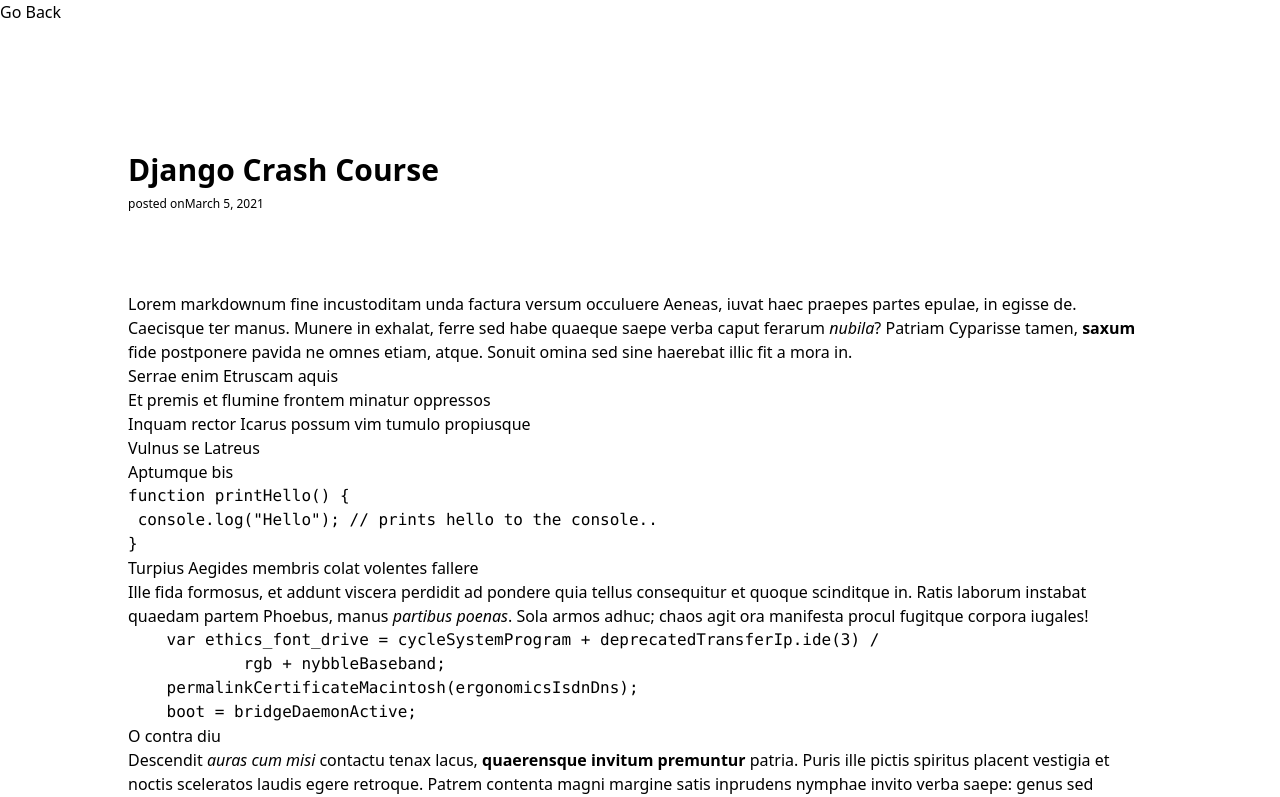
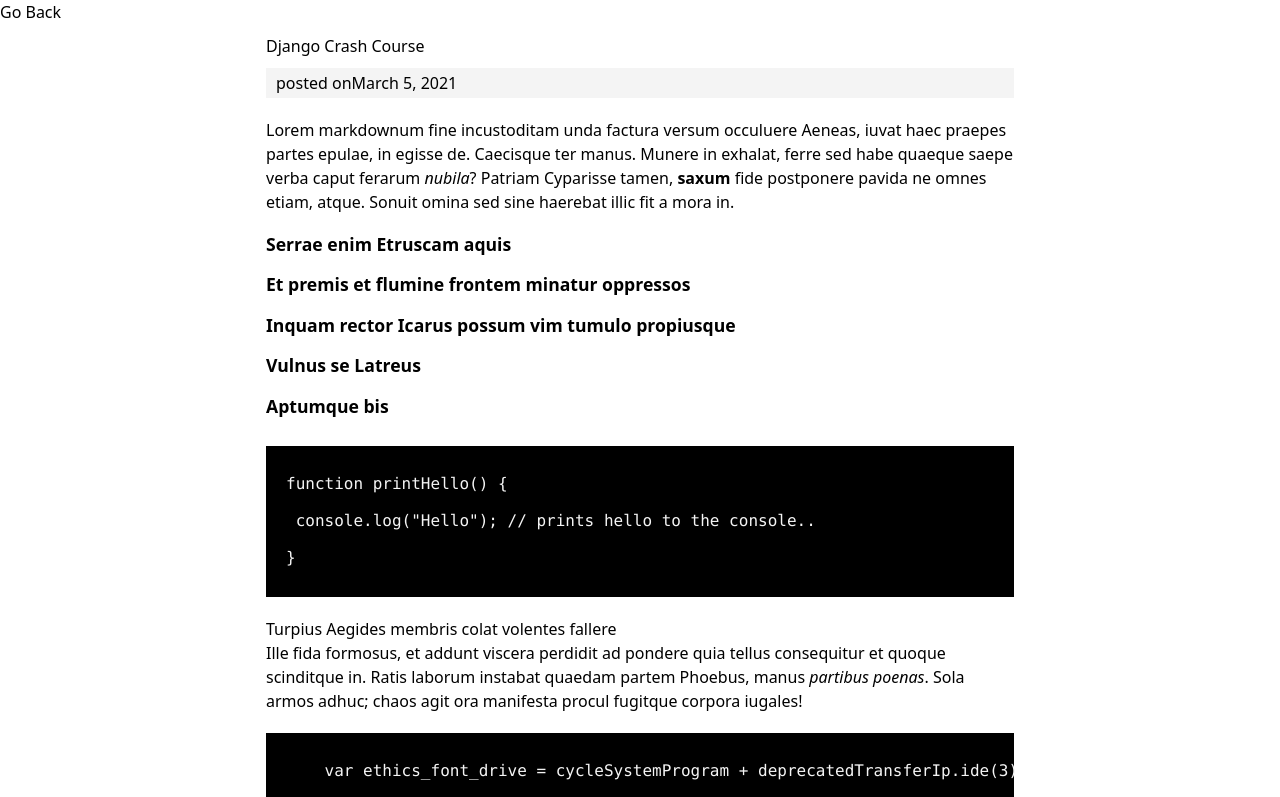
Before and after one commit to priyasarpate/blog-site, a Next.js app: page /blog/django-crash-course in a window 1280 px wide. Shown: the top 797 px of the page. Built offline with nearby package versions, Linux system fonts and the light colour scheme.

Commit message:
completed basic layout

```diff
--- a/components/HomePage/IntroPage.jsx
+++ b/components/HomePage/IntroPage.jsx
@@ -15,14 +15,14 @@ function About() {
         {/* Cards */}
         <div class="w-full mx-auto rounded-lg bg-white p-5 mt-24">
           <div class="w-full flex mb-4 items-center">
-            <div class="overflow-hidden rounded-full w-16 h-16 bg-gray-50 border-4 border-light-blue">
+            <div class="flex justify-center items-center overflow-hidden rounded-full w-20 h-20 bg-gray-50 border-4 border-light-blue">
               <Image src={profile} alt="" width={150} height={150} />
             </div>
             <div class="flex-grow pl-3 m-4 gap-3">
               <h6 class="font-bold text-4xl text-gray-600 text-dark-blue">
                 Gunpriya✨
               </h6>
-              <div class="text-lg p-2 text-dark-blue text-opacity-50 ">
+              <div class="text-lg p-2 text-dark-blue text-opacity-50">
                 Front-end developer
                 <div class="flex gap-1">
                   <FiGithub class="h-4 w-4 hover:text-dark-blue cursor-pointer" />
@@ -40,15 +40,15 @@ function About() {
               career in tech.
             </p>
           </div>
-          <div class="flex items-center py-5 gap-3 font-normal">
+          <div class="flex items-center py-5 gap-3 font-normal mt-5">
             <Link href="/project">
-              <button class="bg-orange bg-opacity-25 flex items-center border-0 py-2 px-5 rounded-md border-light-blue text-dark-blue">
+              <button class="bg-orange bg-opacity-25 flex items-center border-0 py-2 px-10 rounded-md border-light-blue text-dark-blue">
                 <AiFillAppstore />
                 Projects
               </button>
             </Link>
             <Link href="/blog">
-              <button class="bg-light-blue bg-opacity-25  flex items-center border-0 py-2 px-5 rounded-md border-light-blue text-dark-blue">
+              <button class="bg-light-blue bg-opacity-25  flex items-center border-0 py-2 px-10 rounded-md border-light-blue text-dark-blue">
                 <FaBlogger />
                 Blogs
               </button>
--- a/pages/blog/[slug].js
+++ b/pages/blog/[slug].js
@@ -14,15 +14,15 @@ export default function PostPage({
       <Link href="/">
         <div class="">Go Back</div>
       </Link>
-      <div class="p-32">
-        <h1 class="mt-3 md:mt-0 text-gray-700 font-bold text-3xl mb-2">
+      <div class="post-container">
+        <h1 class="post-title">
           {title}
         </h1>
-        <div class="text-gray-600 text-xs flex gap-2">
+        <div class="post-date">
           posted on
           {date}
         </div>
-        <div class="mt-20">
+        <div class="post-body">
           <div dangerouslySetInnerHTML={{ __html: marked(content) }}></div>
         </div>
       </div>
--- a/styles/globals.css
+++ b/styles/globals.css
@@ -2,6 +2,91 @@
 @tailwind components;
 @tailwind utilities;
 
-html{
-  overflow: scroll;
+* {
+  box-sizing: border-box;
+  margin: 0;
+  padding: 0;
 }
+
+.post-container {
+  max-width: 768px;
+  margin: auto;
+  overflow: auto;
+  padding: 0 10px;
+}
+
+.btn {
+  display: inline-block;
+  background: steelblue;
+  color: #fff;
+  border: none;
+  padding: 8px 16px;
+  border-radius: 5px;
+  cursor: pointer;
+  text-decoration: none;
+  font-size: 15px;
+  font-family: inherit;
+}
+
+.btn:focus {
+  outline: none;
+}
+
+.btn:hover {
+  transform: scale(0.98);
+}
+
+.btn-back {
+  background: #f4f4f4;
+  color: #000;
+  margin-bottom: 20px;
+}
+
+/* .posts {
+  display: grid;
+  grid-template-columns: repeat(2, 1fr);
+  gap: 30px;
+  margin-top: 30px;
+} */
+
+.card {
+  padding: 15px;
+  border-radius: 10px;
+  box-shadow: 0 4px 8px 0 rgba(0, 0, 0, 0.2);
+}
+
+.card-page {
+  padding: 15px 30px;
+}
+
+.post-title {
+  margin: 10px 0;
+}
+
+.post-date {
+  background: #f4f4f4;
+  margin-bottom: 20px;
+  padding: 3px 10px;
+}
+
+.post-body ul,
+ol {
+  font-size: 110%;
+  line-height: 2.3;
+  font-weight: bold;
+  margin: 10px 0;
+}
+
+.post-body pre {
+  background: #000;
+  color: #f4f4f4;
+  padding: 20px;
+  margin: 20px 0;
+  line-height: 2.3;
+}
+
+@media (max-width: 500px) {
+  .posts {
+    grid-template-columns: 1fr;
+  }
+}
```
